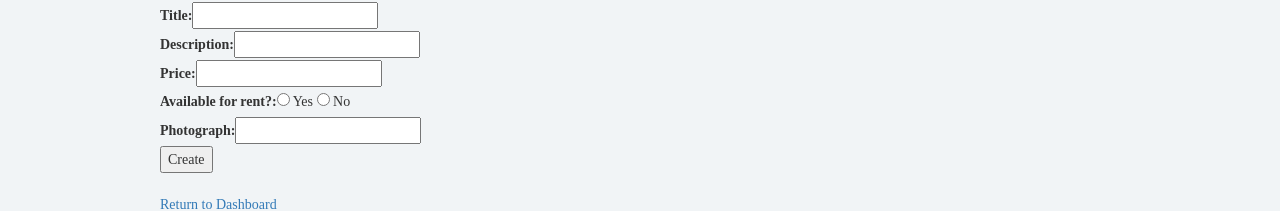
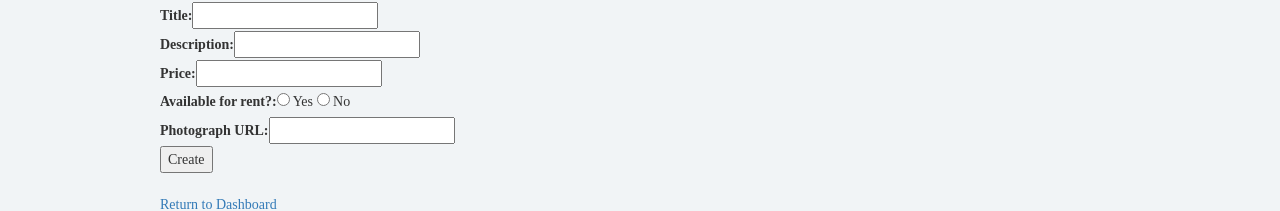
Before and after one commit to rmag4233/Gear-Share, an Angular app: page /gear/new in a window 1280 px wide. Shown: the part 532-743 px from the top of the page. Built offline with nearby package versions, Linux system fonts and the light colour scheme.

Commit message:
Updates Photograph label to Photograph URL
Updates the label on the gear edit and gear new components to Photo URL
from Photo

```diff
--- a/src/app/gears/gear-edit/gear-edit.component.html
+++ b/src/app/gears/gear-edit/gear-edit.component.html
@@ -15,7 +15,7 @@
   <input type="radio" name="availability" value="Yes" [(ngModel)]="updatedGear.availability"> Yes
   <input type="radio" name="availability" value="No" [(ngModel)]="updatedGear.availability"> No<br>
 
-  <label for="image_URL">Photograph:</label>
+  <label for="image_URL">Photograph URL:</label>
   <input required name="image_URL" [(ngModel)]="updatedGear.image_URL" value="{{updatedGear.gear.image_URL}}" required>
 <br>
   <input type="submit" value="Update">
--- a/src/app/gears/gear-new/gear-new.component.html
+++ b/src/app/gears/gear-new/gear-new.component.html
@@ -15,7 +15,7 @@
   <input type="radio" name="availability" value="Yes" [(ngModel)]="newGear.availability"> Yes
   <input type="radio" name="availability" value="No" [(ngModel)]="newGear.availability"> No<br>
 
-  <label for="image_URL">Photograph:</label>
+  <label for="image_URL">Photograph URL:</label>
   <input name="image_URL" [(ngModel)]="newGear.image_URL" required>
 <br>
   <input type="submit" value="Create">
```
